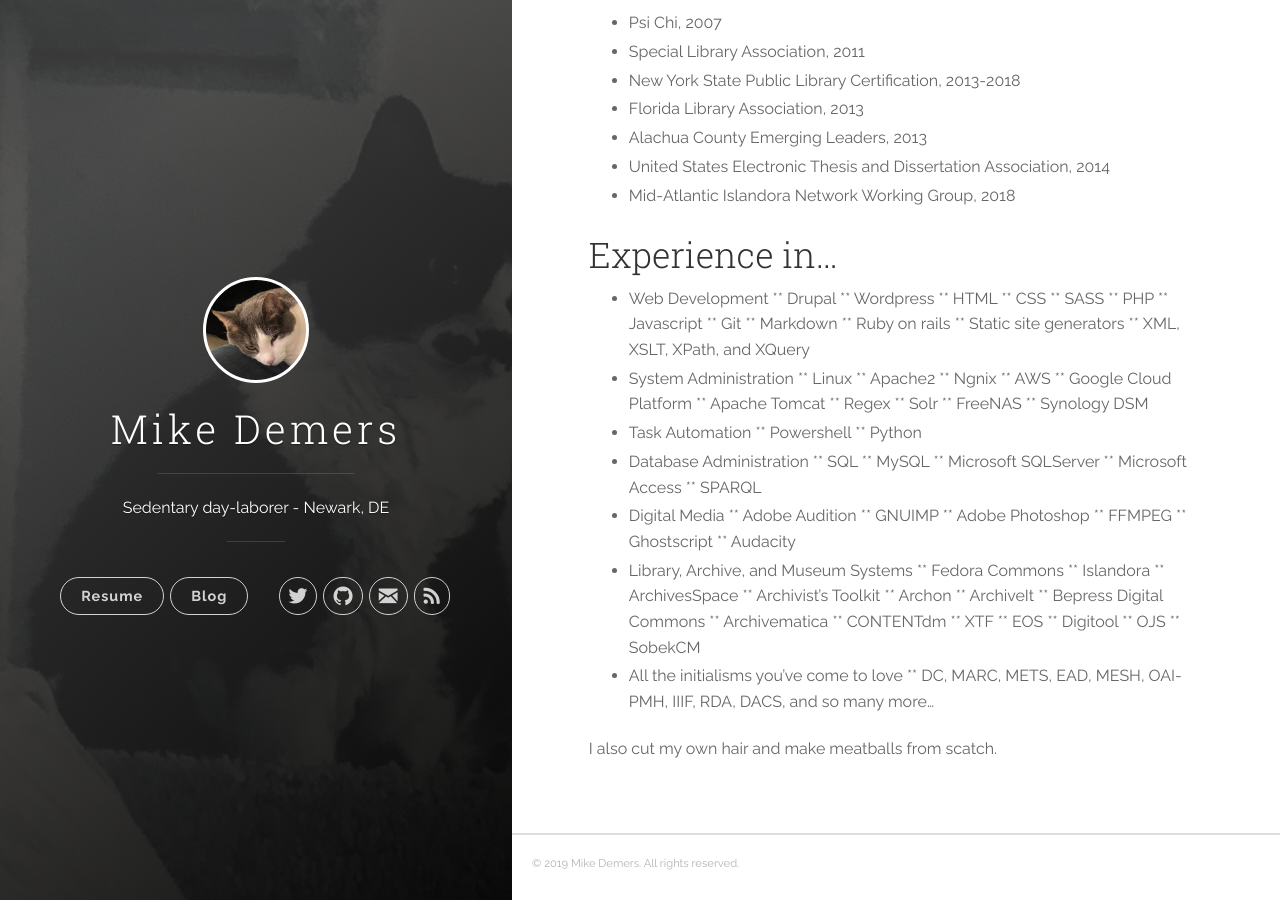
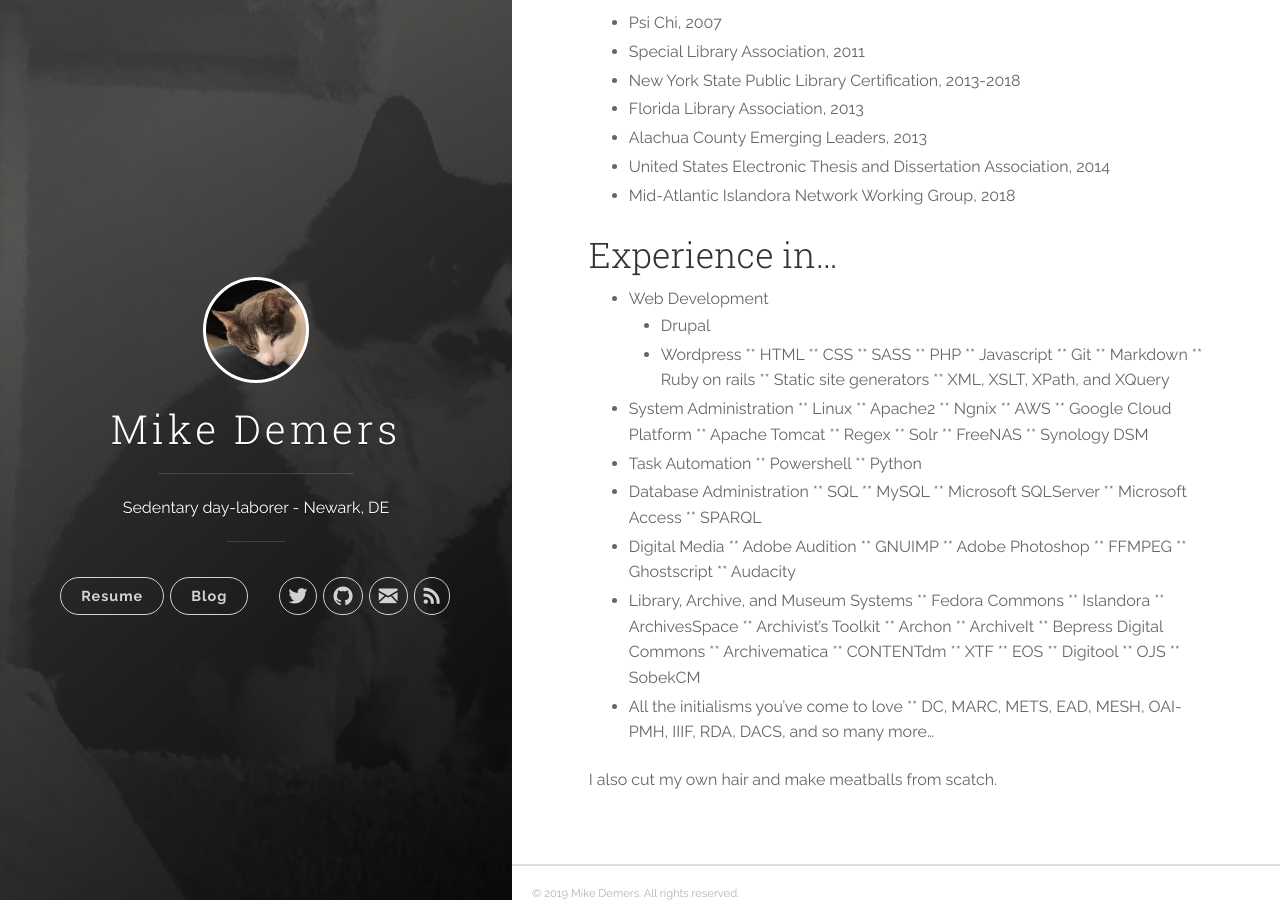
Before and after one commit to mdemers/mdemers.github.io, a Jekyll site: the page built from resume.md, in a window 1280 px wide and 900 px high, scrolled down 2743 px. Built offline with Jekyll 4.4.1, drawn with Linux system fonts in a browser that asks for light colours; our own code applies the rules of GitHub Pages for plain Markdown files.

Commit message:
experience the experiencess

```diff
--- a/resume.md
+++ b/resume.md
@@ -96,8 +96,8 @@ Experience in...
 ----------------------------------------
 
 * Web Development
-** Drupal
-** Wordpress
+    * Drupal
+    * Wordpress
 ** HTML
 ** CSS
 ** SASS
```
